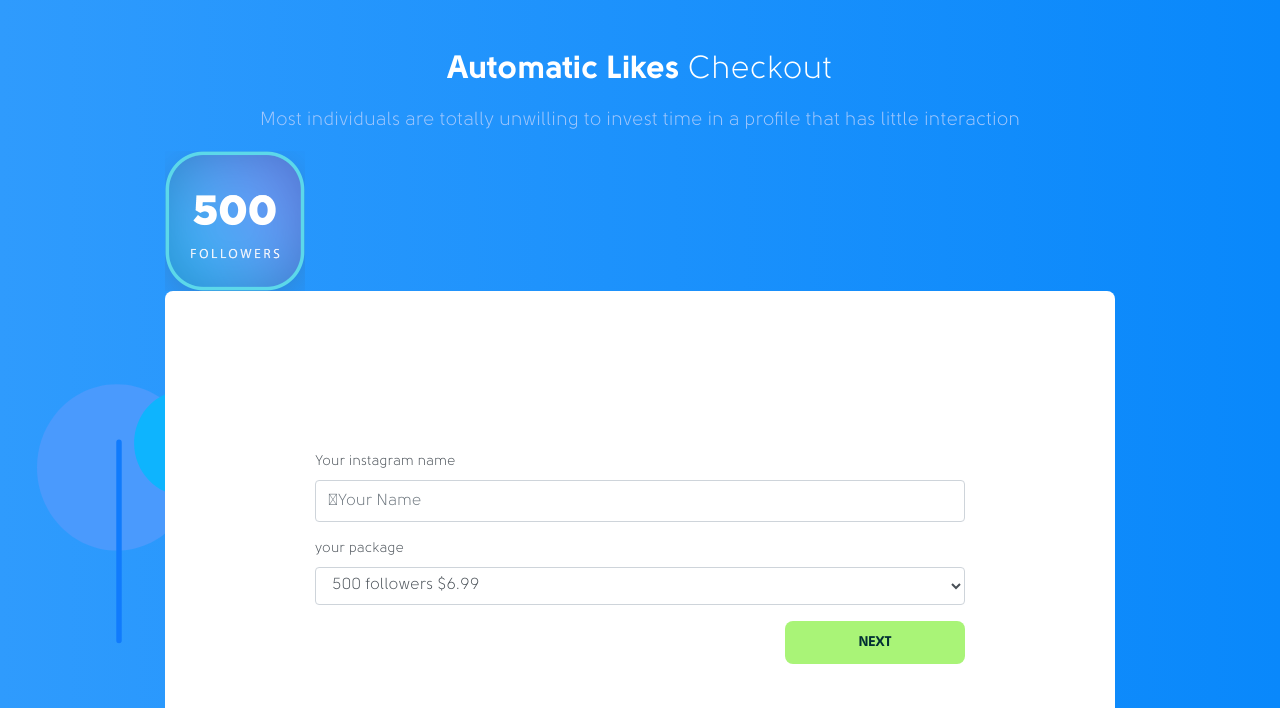
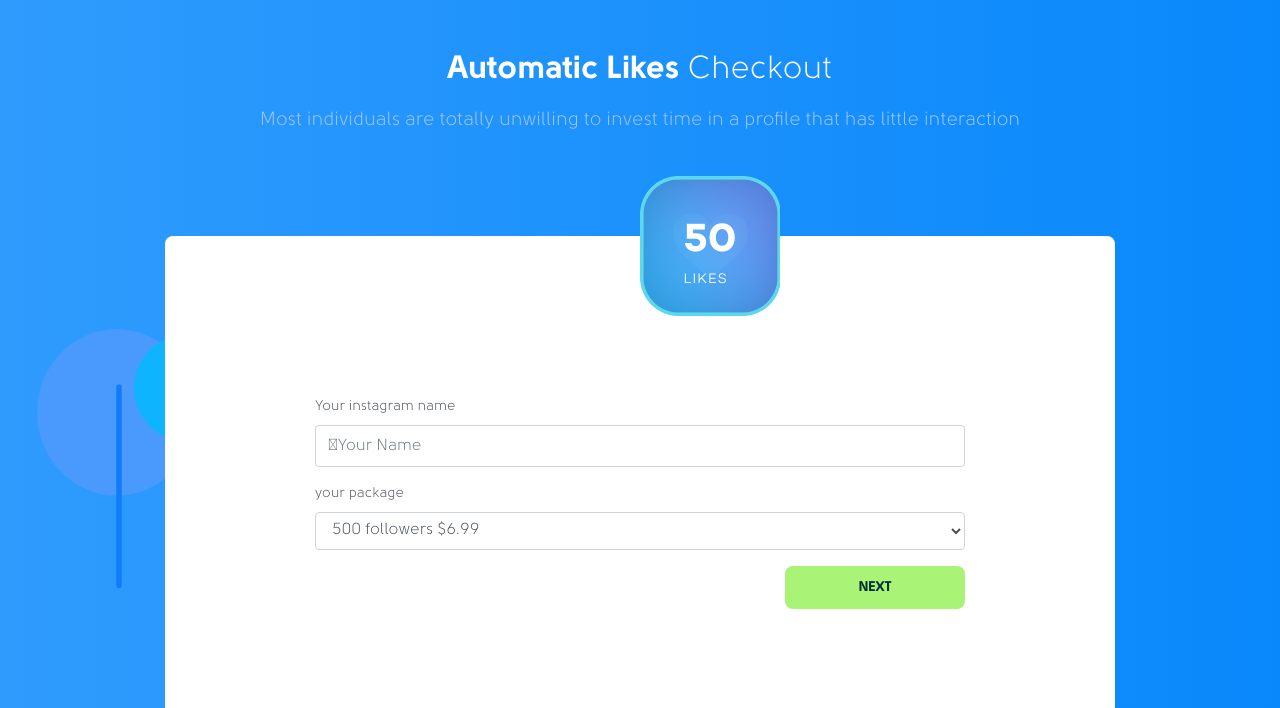
Before and after one commit to bikal1000/follow_depot, a plain HTML site: page checkout.html in a window 1280 px wide. Shown: the part 92-800 px from the top of the page. Drawn offline with Linux system fonts and the light colour scheme.

Commit message:
changed minor css

```diff
--- a/checkout.html
+++ b/checkout.html
@@ -2,7 +2,7 @@
 <html>
 
 <head>
-    <title>Follow Depot</title>
+    <title>Checkout</title>
     <meta charset="utf-8">
     <meta http-equiv="X-UA-Compatible" content="IE=edge">
     <meta name="viewport" content="width=device-width, initial-scale=1">
@@ -59,9 +59,14 @@
                                  </p>
                             </div>
                             <div class="chekout-form">
-                                <figure class="checkout-badge">
-                                    <img src="images/badge500.png" alt="badge">
+                               <div class="schemebadge-check">
+                                <figure>
+                                    <img src="images/badge.png" alt="badge">
                                 </figure>
+                                <div class="check_text">
+                                <p><strong>50</strong><br><span>LIKES</span></p>
+                            </div>
+                            </div>
                                 <div class="form-wrapper">
                                     <form>
                                         <div class="form-group form-shift ">
--- a/css/style.css
+++ b/css/style.css
@@ -175,14 +175,14 @@ p{
 
 }
 .package-banner::after{
-    content: "";
+  content: "";
     position: absolute;
-    left: -40px;
     background: url(../images/pack_ban.png) no-repeat scroll center top / contain;
-    bottom: -15px;
-    height: 310px;
-    width: 300px;
+    bottom: -85px;
+    height: 580px;
+    width: 580px;
     z-index: -1;
+    left: 343px;
 }
 .banner-container {
     position: relative;
@@ -1128,3 +1128,38 @@ p{
 .form-shift input{
     line-height:28px;
 }
+.chekout-form{
+    margin-top: 100px;
+    position: relative;
+}
+.schemebadge-check p{
+    font-family:'Campton';
+    font-size:40px;
+    line-height:0.8;
+    position: absolute;
+    top: 50px;
+    color: #fff;
+}
+.schemebadge-check p span{
+   font-size: 14px;
+    letter-spacing: 1px;
+    color: #fff;
+    padding-top: 20px;
+    font-weight: 400;
+}
+.schemebadge-check img{
+    width: 140px;
+    height: 140px;
+    object-fit: cover;
+    object-position: center;
+}
+
+.schemebadge-check{
+    position: absolute;
+    left: 50%;
+    top: -60px;
+}
+.check_text{
+    display: flex;
+    justify-content: center;
+}
```
Also changed, not shown: images/support_banner.png (added).
